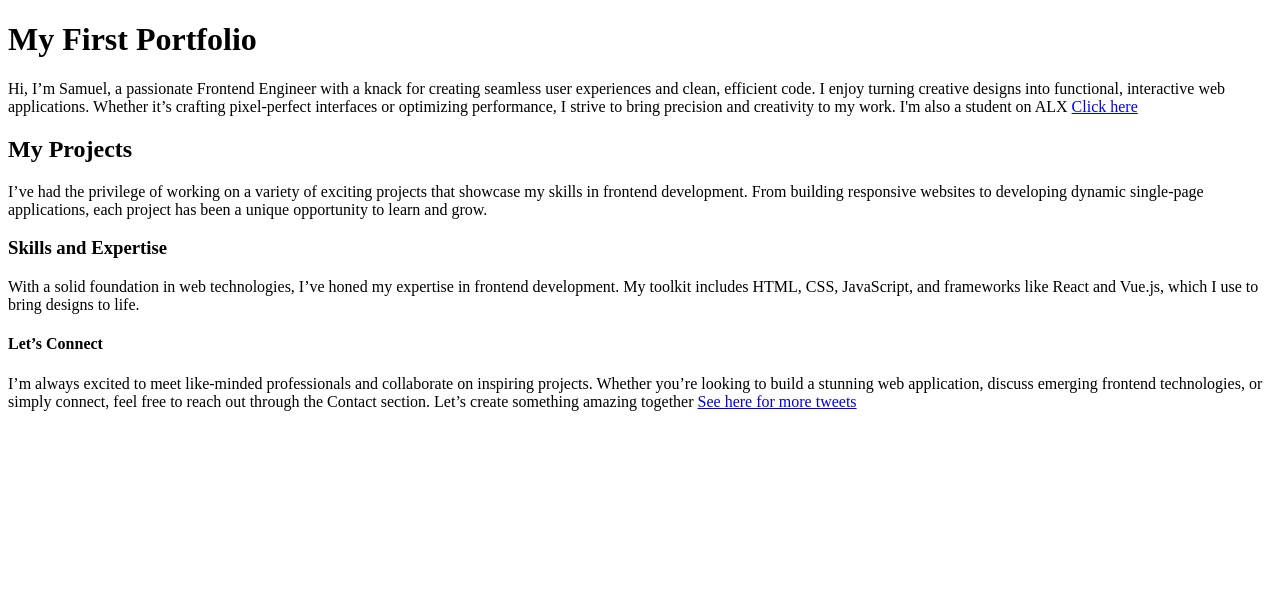
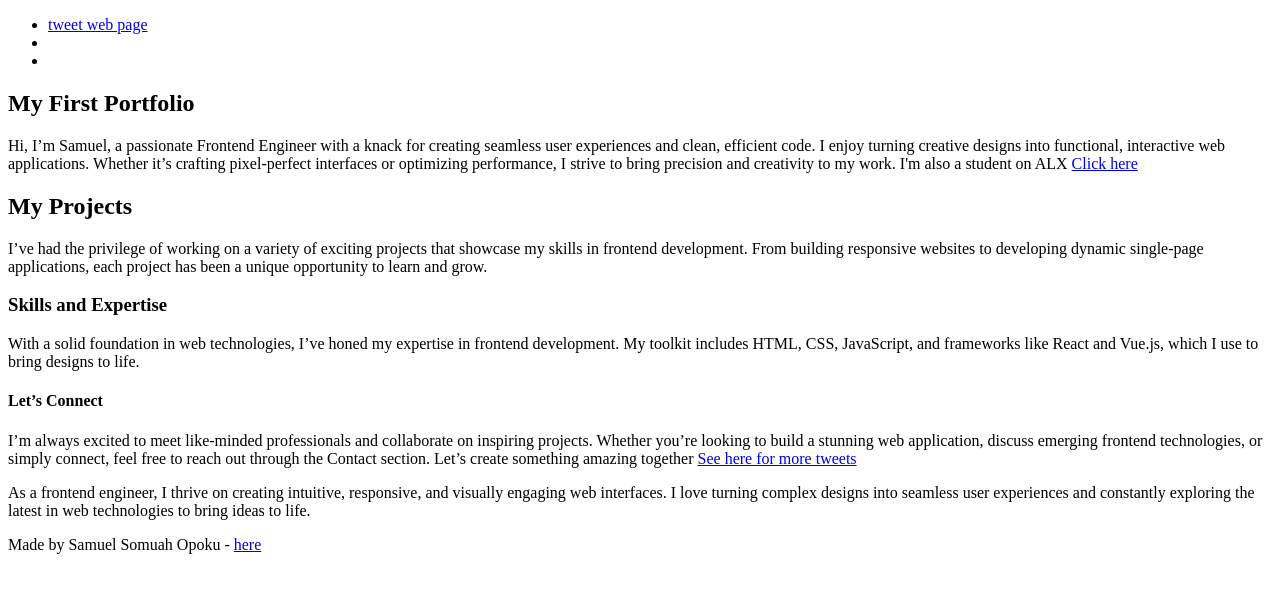
Before and after one commit to Samm19stack/My_First_Portfolio, a plain HTML site: page html_basic/index.html in a window 1280 px wide. Drawn offline with Linux system fonts and the light colour scheme.

Commit message:
Make a cool website

```diff
--- a/html_basic/index.html
+++ b/html_basic/index.html
@@ -5,6 +5,16 @@
     <title>Document</title>
 </head>
 <body>
+    <header>
+        <ul>
+            <li><a href="http://127.0.0.1:5500/html_basic/tweets.html>">tweet web page</a> </li>
+            <li></li>
+            <li></li>
+        </ul>
+
+    </header>
+    <main>
+        <article>
     <p>
         <h1> My First Portfolio</h1>
         Hi, I’m Samuel, a passionate Frontend Engineer with a knack for creating seamless user experiences and clean, efficient code. I enjoy turning creative designs into functional, interactive web applications. Whether it’s crafting pixel-perfect interfaces or optimizing performance, I strive to bring precision and creativity to my work.
@@ -23,6 +33,19 @@
         I’m always excited to meet like-minded professionals and collaborate on inspiring projects. Whether you’re looking to build a stunning web application, discuss emerging frontend technologies, or simply connect, feel free to reach out through the Contact section. Let’s create something amazing together
          <a href="http://127.0.0.1:5500/html_basic/tweets.html"> See here for more tweets</a>
     </p>
+    </article>
+
+    <aside>
+        <p>
+            As a frontend engineer, I thrive on creating intuitive, responsive, and visually engaging web interfaces. I love turning complex designs into seamless user experiences and constantly exploring the latest in web technologies to bring ideas to life.
+        </p>
+    </aside>
+</main>
+
+<footer>
+<p> Made by Samuel Somuah Opoku - <a href="https://x.com/home" target="_blank">here</a>
+</p>
+</footer>
 
 </body>
 </html>
```
Also changed, not shown: html_basic/tweets.html (+16 -0 lines).
